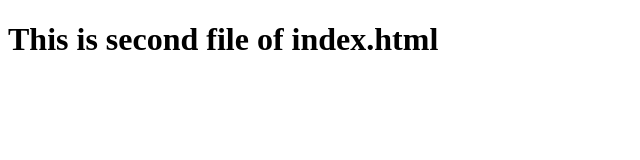
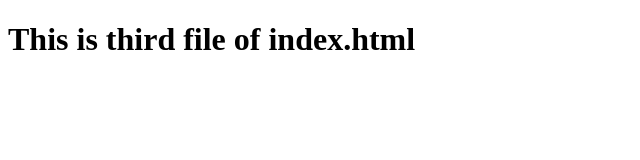
Before and after one commit to rahul-pal001/myrepo, a plain HTML site: page index.html in a window 1280 px wide. Shown: the whole page, without its empty margins (0-640 px from the left). Drawn offline with Linux system fonts and the light colour scheme.

Commit message:
this is third chnages of the index,html

```diff
--- a/index.html
+++ b/index.html
@@ -7,5 +7,5 @@
 </head>
 <body>
 </body>
-<h1>This is second file of index.html</h1>
+<h1>This is third file of index.html</h1>
 </html>
```
